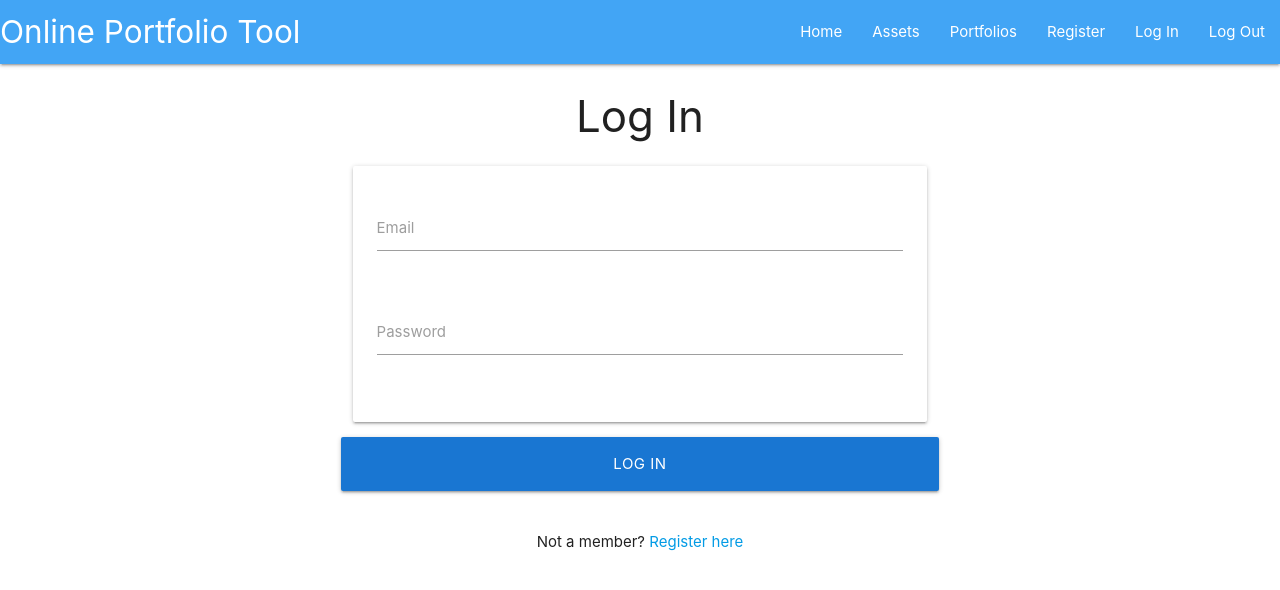
After one commit to spf34/milestone-project-3, a Flask app: page /login in a window 1280 px wide. The commit adds this page. Shown: the top 590 px of the page. Run offline with Flask 2, Linux system fonts and the light colour scheme; some libraries are stand-ins or nearby versions.

Commit message:
Add login functionality

```diff
--- a/app.py
+++ b/app.py
@@ -37,16 +37,13 @@ def register():
 
         if existing_user:
             flash('User already exists')
-            # TODO: replace with redirect when working
             return redirect(url_for('register'))
-            # return render_template('register.html')
 
         # check that password agrees with repeat-password
         password = request.form.get('password')
         if password != request.form.get('repeat-password'):
             flash('Passwords do not match!')
             return redirect(url_for('register'))
-            # return render_template('register.html')
 
         # generate user record and add to db
         user_details = {
@@ -64,6 +61,29 @@ def register():
     return render_template('register.html')
 
 
+@app.route('/login', methods=['GET', 'POST'])
+def login():
+    if request.method == 'POST':
+        existing_user = mongo.db.users.find_one({
+            'email': request.form.get('email').lower()
+            })
+        if existing_user:
+            password = request.form.get('password')
+            if check_password_hash(existing_user['password'], password):
+                session['user'] = existing_user['email']
+                full_name = existing_user["first"].capitalize() + ' '
+                full_name += existing_user["last"].capitalize()
+                flash(f'Welcome {full_name}')
+            else:
+                flash('Email or password not recognised')
+                return redirect(url_for('login'))
+        else:
+            flash('Email or password not recognised')
+            return redirect(url_for('login'))
+
+    return render_template('login.html')
+
+
 if __name__ == '__main__':
     app.run(
         host=os.environ.get('IP'),
--- a/templates/base.html
+++ b/templates/base.html
@@ -24,7 +24,7 @@
                 <li><a href="#">Assets</a></li>
                 <li><a href="#">Portfolios</a></li>
                 <li><a href="{{ url_for('register') }}">Register</a></li>
-                <li><a href="#">Log In</a></li>
+                <li><a href="{{ url_for('login') }}">Log In</a></li>
                 <li><a href="#">Log Out</a></li>
               </ul>
             </div>
@@ -35,7 +35,7 @@
             <li><a href="#">Assets</a></li>
             <li><a href="#">Portfolios</a></li>
             <li><a href="{{ url_for('register') }}">Register</a></li>
-            <li><a href="#">Log In</a></li>
+            <li><a href="{{ url_for('login') }}">Log In</a></li>
             <li><a href="#">Log Out</a></li>
           </ul>
     </header>
@@ -44,7 +44,7 @@
       {% with messages=get_flashed_messages() %}
         {% for message in messages %}
           <div class="row flashes">
-            <h4>{{ message }}</h4>
+            <h4 class="blue lighten-3 center-align">{{ message }}</h4>
           </div>
         {% endfor %}
       {% endwith %}
--- /dev/null
+++ b/templates/login.html
@@ -0,0 +1,35 @@
+{% extends "base.html" %}
+{% block content %}
+
+    <h3 class="center-align">Log In</h3>
+
+    <div class="row">
+        <form class="col s12 m8 offset-m2" method="POST" action="{{ url_for('login') }}">
+            <div class="card-panel">
+                <div class="row">
+                    <div class="input-field col s12">
+                        <input id="email" name="email" type="email" class="validate">
+                        <label for="email">Email</label>
+                    </div>
+                </div>
+                <div class="row">
+                    <div class="input-field col s12">
+                        <input id="password" name="password" type="password" class="validate">
+                        <label for="password">Password</label>
+                    </div>
+                </div>
+            </div>
+            <div class="row">
+                <button type="submit" class="col s12 blue darken-2 btn-large">Log In</button>
+            </div>
+        </form>
+    </div>
+
+    <div class="row">
+        <p class="center-align">
+            Not a member?
+            <a href="{{ url_for('register') }}">Register here</a>
+        </p>
+    </div>
+
+{% endblock %}
```
Also changed, not shown: requirements.txt (added, +19 -0 lines), templates/register.html (+7 -0 lines).
